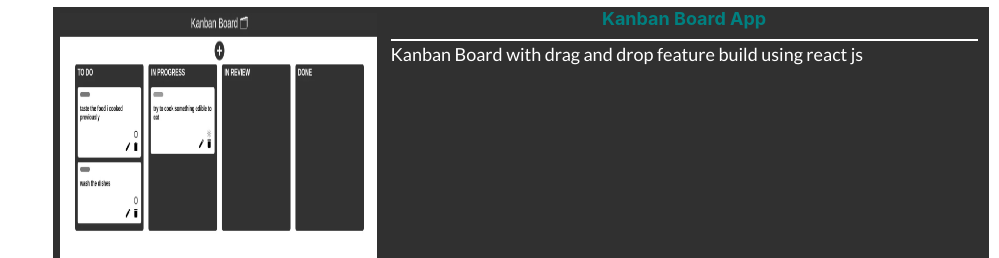
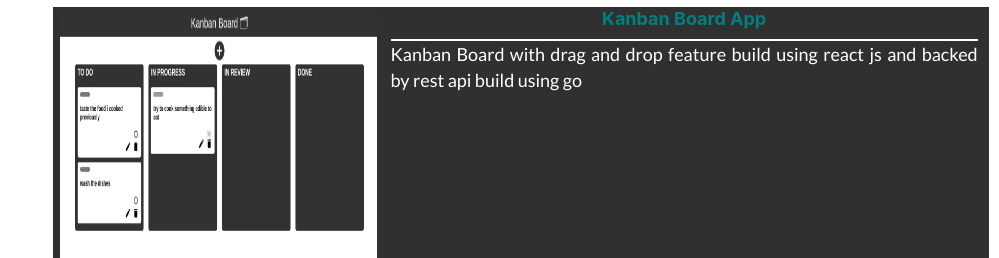
Before and after one commit to Rangga-PR/profile-site, a Gatsby site: page /projects in a window 1280 px wide. Shown: the part 3013-3271 px from the top of the page, without its empty margins (281-1280 px from the left). Built offline with nearby package versions, Linux system fonts and the light colour scheme; Gatsby itself is replaced by a stand-in of ours.

Commit message:
update project desc

```diff
--- a/src/data/projectList.js
+++ b/src/data/projectList.js
@@ -148,7 +148,8 @@ const projectList = [
   },
   {
     name: "Kanban Board App",
-    description: "Kanban Board with drag and drop feature build using react js",
+    description:
+      "Kanban Board with drag and drop feature build using react js and backed by rest api build using go",
     thumbnail: kanban,
     alt: "Kanban Board app",
     url: "https://elegant-yonath-15da18.netlify.app",
```
